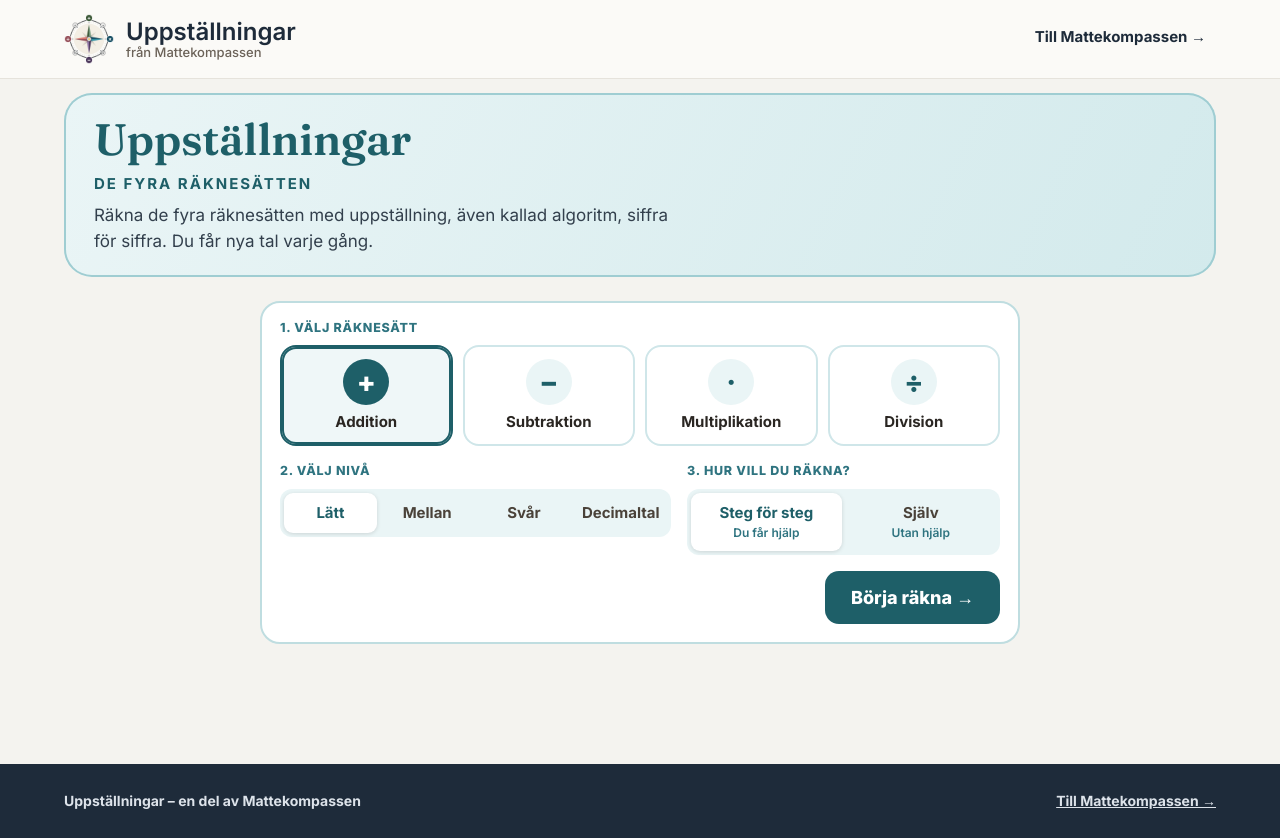
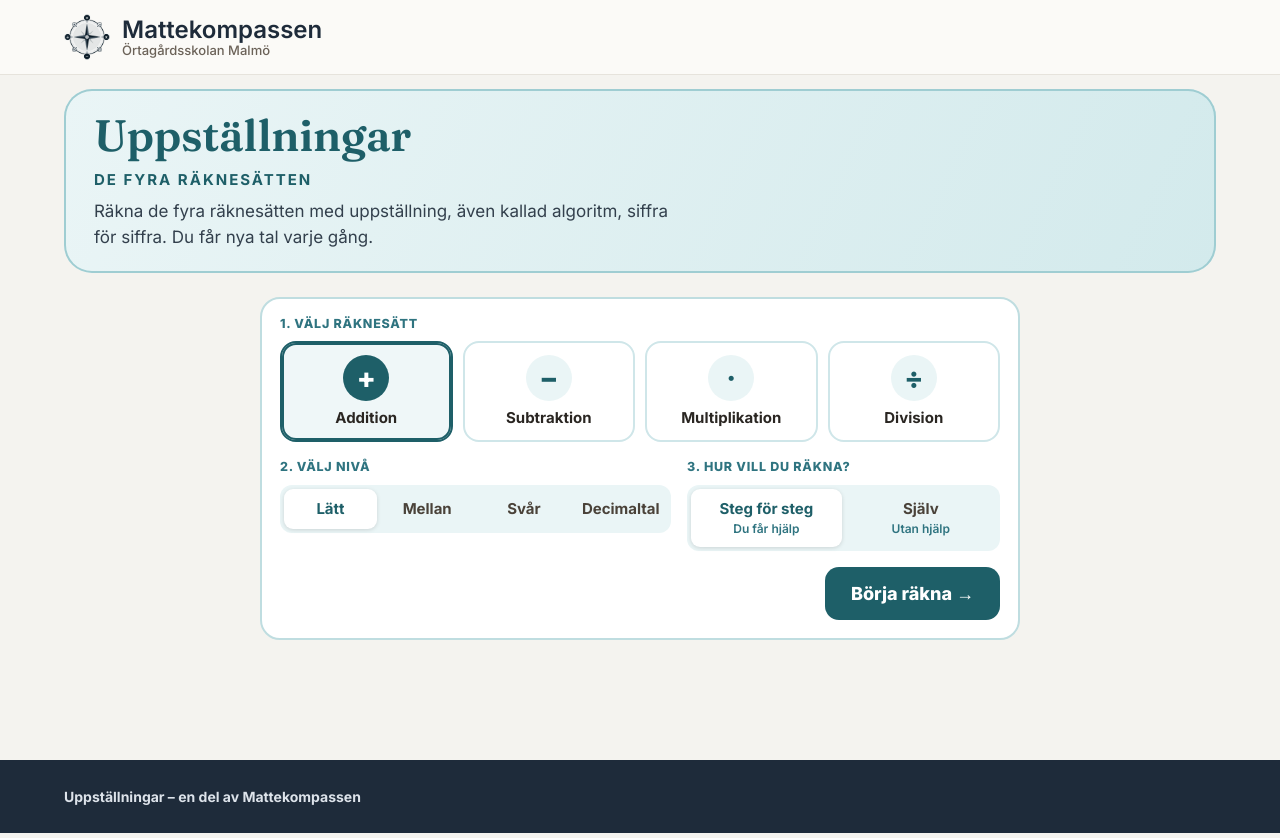
Before and after one commit to algoritmerna/algoritmerna.github.io, a plain HTML site: page index.html in a window 1280 px wide. Drawn offline with Linux system fonts and the light colour scheme.

Commit message:
Sidhuvud som Blockmodellen (Mattekompassen, Örtagårdsskolan Malmö) och inga länkar till Mattekompassen (#2)
Claude-Session: https://claude.ai/code/session_01FW4pkRRWndA97WmCazYNFg

Co-authored-by: Claude <noreply@anthropic.com>

```diff
--- a/index.html
+++ b/index.html
@@ -23,13 +23,12 @@ section.panel{padding:22px 30px!important;margin:14px 0 18px!important;border-ra
 section.panel h1{font-size:44px!important;margin:0 0 2px!important;line-height:1.1}
 section.panel p{margin:6px 0 0!important;font-size:17px}
 header .wrap{flex-wrap:nowrap!important}
-@media(max-width:600px){.logo small{display:none}section.panel{padding:16px 18px!important}section.panel h1{font-size:32px!important}section.panel p{font-size:16px}
+@media(max-width:600px){section.panel{padding:16px 18px!important}section.panel h1{font-size:32px!important}section.panel p{font-size:16px}
  header .hoger{display:none}section.panel h1{font-size:30px!important}section.panel .etikett{font-size:12px}}
 </style>
 </head>
 <body>
-<div class="rand" aria-hidden="true"><i style="background:#5F7F62"></i><i style="background:#537FB1"></i><i style="background:#C6625B"></i></div><header><div class="wrap"><a class="logo" href="index.html"><img src="bilder/kompass-liten.png" alt=""><span>Uppställningar<small>från Mattekompassen</small></span></a>
-<div class="hoger"><nav aria-label="Huvudmeny"><a class="mk" href="https://mattekompassen.github.io/nikpet/">Till Mattekompassen →</a></nav></div></div></header>
+<div class="rand" aria-hidden="true"><i style="background:#5F7F62"></i><i style="background:#537FB1"></i><i style="background:#C6625B"></i></div><header><div class="wrap"><a class="logo" href="index.html" aria-label="Mattekompassen, Örtagårdsskolan Malmö"><img src="bilder/kompass.png" alt="" style="width:46px;height:46px"><span>Mattekompassen<small>Örtagårdsskolan Malmö</small></span></a></div></header>
 <style>section.panel.panel{background:linear-gradient(115deg,#EAF5F6,#D3EAEC)!important;box-shadow:inset 0 0 0 2px #9FCDD2!important}section.panel.panel h1{color:#1E5F68!important}section.panel.panel .etikett{color:#1E5F68!important}section.panel.panel .sti,section.panel.panel .sti a{color:#4A5560!important}section.panel.panel p{color:#33404D!important}.kapblock,.ovkort,.np .infobox,.pi-intro div,.pi-info>div{background:linear-gradient(110deg,#EAF5F6,#D3EAEC)!important;border:2px solid #9FCDD2!important;box-shadow:none}.typ,.bg-ruta,.bt-ruta,.bm-steg li,.bm-valj a,.bm-del,.bm-tips li,.pi-omr button,.pisa .enhet,.np .ib4>div,.upg,.r6k,.r6steg div,.r6kap a:not(.forst),.ruta,.kq-lruta{background:#fff!important;border:1.5px solid #BFDDE0!important;border-top:6px solid #1E5F68!important}.kapblock h2,.kapblock h3:first-child,.r6sek,.r6k h3,.typ b,.bm-steg b{color:#1E5F68}.knapp{background:#1E5F68!important;color:#fff!important}</style><div class="wrap"><section class="panel"><div><h1>Uppställningar</h1><div class="etikett">De fyra räknesätten</div><p>Räkna de fyra räknesätten med uppställning, även kallad algoritm, siffra för siffra. Du får nya tal varje gång.</p></div></section></div>
 <style>
 #upst{max-width:760px;margin:0 auto;--cs:clamp(40px,11.5vw,58px);--acc:#C0392B}
@@ -144,7 +143,7 @@ header .wrap{flex-wrap:nowrap!important}
 </style><main><section><div class="wrap"><div id="upst"></div>
 <div class="app-tips" id="appTips"><span><b>Spara som app:</b> lägg Uppställningar på din skärm, så öppnar du den med ett klick, även utan internet.</span><button id="appJa">Installera</button><button class="x" id="appNej" aria-label="Stäng">✕</button></div>
 </div></section></main><script src="uppstallning.js?v=363ebe9b"></script>
-<footer><div class="rand" aria-hidden="true"><i style="background:#5F7F62"></i><i style="background:#537FB1"></i><i style="background:#C6625B"></i></div><div class="wrap"><b>Uppställningar – en del av Mattekompassen</b><span><a href="https://mattekompassen.github.io/nikpet/">Till Mattekompassen →</a></span></div></footer>
+<footer><div class="rand" aria-hidden="true"><i style="background:#5F7F62"></i><i style="background:#537FB1"></i><i style="background:#C6625B"></i></div><div class="wrap"><b>Uppställningar – en del av Mattekompassen</b></div></footer>
 <script>
 if('serviceWorker' in navigator){window.addEventListener('load',function(){navigator.serviceWorker.register('sw.js').catch(function(){})})}
 (function(){var d=null,t=document.getElementById('appTips');
--- a/sw.js
+++ b/sw.js
@@ -1,7 +1,7 @@
 // Uppställningar – offline-stöd. Byt VERSION när filerna ändras (bygg.py gör det automatiskt).
 const VERSION = 'upst-363ebe9b';
 const FILER = ['./', 'index.html', 'stil.css?v=363ebe9b', 'uppstallning.js?v=363ebe9b', 'manifest.webmanifest',
-  'bilder/kompass-liten.png', 'bilder/ikon-192.png', 'bilder/ikon-512.png'];
+  'bilder/kompass.png', 'bilder/ikon-192.png', 'bilder/ikon-512.png'];
 self.addEventListener('install', e => {
   e.waitUntil(caches.open(VERSION).then(c => c.addAll(FILER)).then(() => self.skipWaiting()));
 });
```
Also changed, not shown: bilder/kompass-liten.png (deleted), bilder/kompass.png (added).
